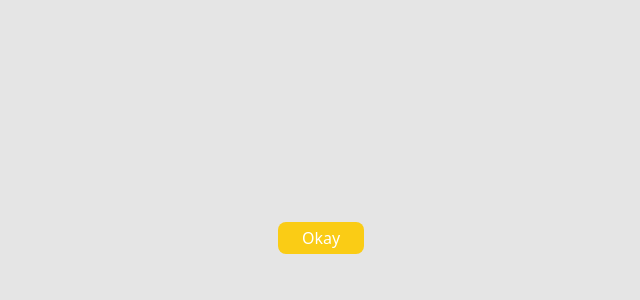
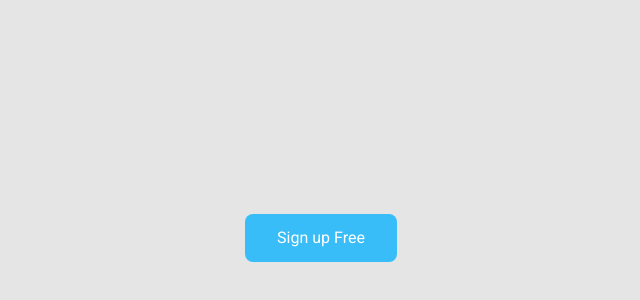
Before and after one commit to ROFLERGG/react-first-app, a React (Create React App) app: page / in a window 1280 px wide. Shown: the part 162-462 px from the top of the page, without its empty margins (319-959 px from the left). Built offline with nearby package versions, Linux system fonts and the light colour scheme.

Commit message:
some changes

```diff
--- a/public/index.html
+++ b/public/index.html
@@ -7,6 +7,9 @@
     <meta name="theme-color" content="#000000" />
     <meta name="description" content="Web site created using create-react-app" />
     <title>React App</title>
+    <link rel="preconnect" href="https://fonts.googleapis.com" />
+    <link rel="preconnect" href="https://fonts.gstatic.com" crossorigin />
+    <link href="https://fonts.googleapis.com/css2?family=Roboto:ital,wght@0,100;0,300;0,400;0,500;0,700;0,900;1,100;1,300;1,400;1,500;1,700;1,900&family=Work+Sans:ital,wght@0,100..900;1,100..900&display=swap" rel="stylesheet" />
   </head>
   <body>
     <noscript>You need to enable JavaScript to run this app.</noscript>
--- a/src/App.js
+++ b/src/App.js
@@ -4,11 +4,16 @@ import './index.css'
 function Button({variant, children}) {
   if (variant === "primary") {
     return (
-      <button className='px-6 py-1 bg-sky-400 w-fit rounded-lg text-white'>{children}</button>
+      <button className='px-8 py-3 bg-sky-400 w-fit rounded-lg text-white font-roboto'>{children}</button>
     );
-  } else if (variant === "secondary") {
+  } if (variant === "secondary") {
     return (
-      <button className='px-6 py-1 bg-yellow-400 w-fit rounded-lg text-white'>{children}</button>
+      <button className='px-8 py-3 bg-yellow-400 w-fit rounded-lg text-white font-roboto'>{children}</button>
+    );
+  };
+  if (variant === "skeleton") {
+    return (
+      <button className='px-8 py-3 border border-black w-fit rounded-lg text-white font-roboto'>{children}</button>
     );
   };
 };
@@ -17,7 +22,7 @@ function App() {
   return (
     // hero screen
     <div className='bg-neutral-200 min-h-screen flex flex-col items-center justify-center'>
-      <Button variant={'secondary'}>Okay</Button>
+      <Button variant={'primary'}>Sign up Free</Button>
     </div>
   );
 }
--- a/src/index.css
+++ b/src/index.css
@@ -3,3 +3,9 @@
 @tailwind utilities;
 
 @import url("https://fonts.googleapis.com/css2?family=Roboto:ital,wght@0,100;0,300;0,400;0,500;0,700;0,900;1,100;1,300;1,400;1,500;1,700;1,900&family=Work+Sans:ital,wght@0,100..900;1,100..900&display=swap");
+
+@layer base {
+  html {
+    @apply font-work;
+  }
+}
--- a/tailwind.config.js
+++ b/tailwind.config.js
@@ -4,11 +4,14 @@ module.exports = {
     "./src/**/*.{js,jsx,ts,tsx}",
   ],
   theme: {
+    fontFamily: {
+      roboto: ['"Roboto"', 'sans-serif'],
+      work: ['"Work Sans"', 'sans-serif']
+    },
     extend: {
-      fontFamily: {
-        work: ["Work Sans", 'sans-serif'],
-        roboto: ["Roboto", 'sans-serif'],
-      },
+      boxShadow: {
+        'btn': '5px 5px 0px rgba(0,0,0,1)',
+      }
     },
   },
   plugins: [],
```
